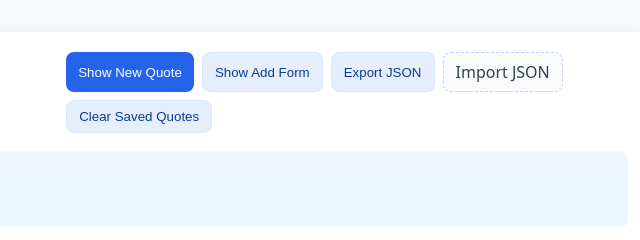
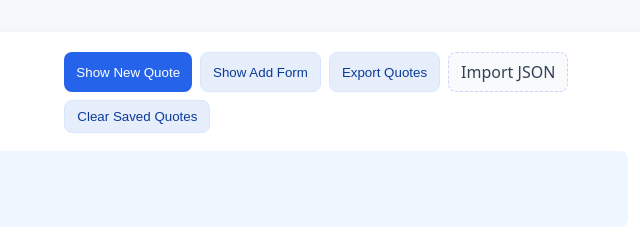
Before and after one commit to Ugokams/alx_fe_javascript, a plain HTML site: page dom-manipulation/index.html in a window 1280 px wide. Shown: the top 240 px of the page, 412-1052 px from the left. Drawn offline with Linux system fonts and the light colour scheme.

Commit message:
ExportToJson function was updated

```diff
--- a/dom-manipulation/index.html
+++ b/dom-manipulation/index.html
@@ -31,7 +31,7 @@
       <div class="controls">
         <button id="newQuote">Show New Quote</button>
         <button id="addQuoteBtn" class="secondary">Show Add Form</button>
-        <button id="exportBtn" class="secondary">Export JSON</button>
+        <button id="exportBtn" class="secondary">Export Quotes</button>
 
         <!-- file input is visually hidden; label triggers it -->
         <input id="importFile" type="file" accept=".json,application/json" style="display:none" />
```
